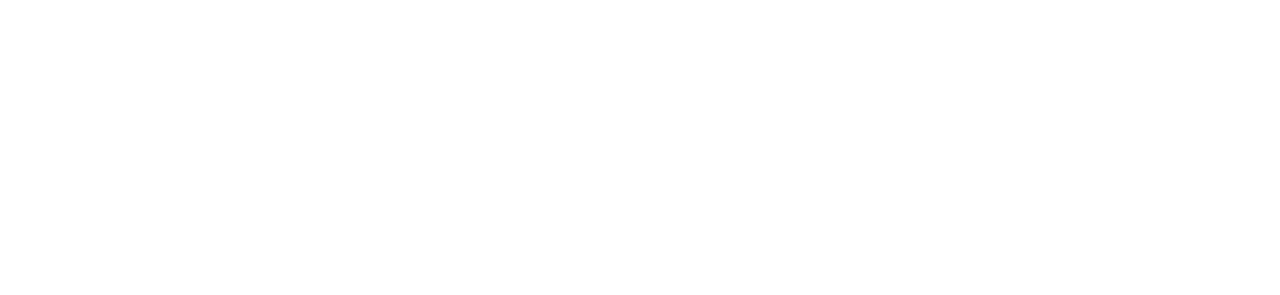
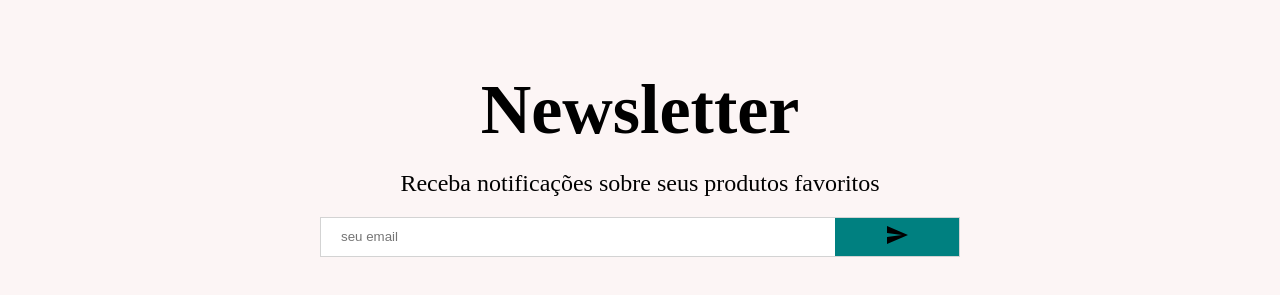
Before and after one commit to ellsonmendesyt/mini-loja, a React (Create React App) app: page / in a window 1280 px wide. Shown: the part 2333-2628 px from the top of the page. Before the commit the page ends 2256 px from the top, so only its background shows below. Built offline with nearby package versions, Linux system fonts and the light colour scheme.

Commit message:
finalizado os produtos

```diff
--- /dev/null
+++ b/src/components/NewsLetter.jsx
@@ -0,0 +1,61 @@
+import { Send } from '@material-ui/icons'
+import React from 'react'
+import styled from 'styled-components'
+const NewsLetter = () => {
+    return (
+        <Container>
+            <Title>Newsletter</Title>
+            <Description>Receba notificações sobre seus produtos favoritos</Description>
+            <InputContainer>
+             <Input placeholder='seu email'/>
+             <Button>
+                 <Send/>
+             </Button>
+            </InputContainer>
+        </Container>
+    )
+}
+
+export default NewsLetter
+const Container = styled.div`
+height: 60vh;
+background-color:#fcf5f5 ;
+display: flex;
+justify-content: center;
+align-items: center;
+flex-direction: column;
+`
+
+const Title = styled.h1`
+font-size: 70px;
+margin-bottom: 20px;
+`
+const Description = styled.div`
+font-size: 24px;
+font-weight: 300;
+margin-bottom:20px;
+`
+const InputContainer = styled.div`
+width: 50%;
+height:40px;
+background-color: white;
+
+display: flex;
+justify-content: space-between;
+border: 1px solid lightgray;
+`
+const Input = styled.input`
+border:none;
+padding-left: 20px;
+flex:8;
+
+&:focus{
+    outline:none;
+}
+`
+const Button = styled.button`
+flex:2;
+border:none;
+background-color: teal;
+
+`
--- a/src/pages/Home.jsx
+++ b/src/pages/Home.jsx
@@ -3,6 +3,7 @@
 import Announcements from '../components/Announcements'
 import Categories from '../components/Categories'
 import Navbar from '../components/Navbar'
+import NewsLetter from '../components/NewsLetter'
 import Products from '../components/Products'
 import Slider from '../components/Slider'
 const Home = () => {
@@ -13,6 +14,7 @@
             <Slider />
             <Categories/>
             <Products />
+            <NewsLetter/>
         </div>
     )
 }
```
